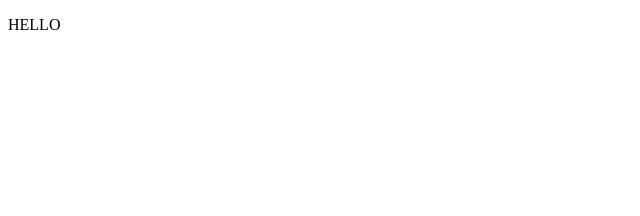
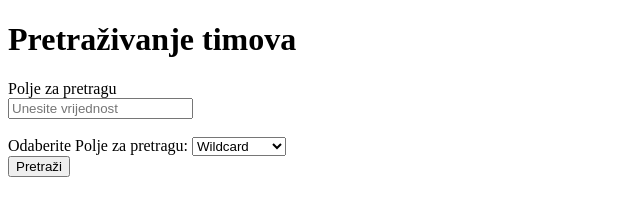
Before and after one commit to Stored824/OTRAC, a website: page database.html in a window 1280 px wide. Shown: the whole page, without its empty margins (0-640 px from the left). Drawn offline with Linux system fonts and the light colour scheme.

Commit message:
HTML file layouts

```diff
--- a/database.html
+++ b/database.html
@@ -14,5 +14,21 @@
     <meta name = "release date" content = "30.10.2022."/>
 </head>
 <body>
-    <p>HELLO</p>
+    <h1>Pretraživanje timova</h1>
+    <form>
+      <label for="lname">Polje za pretragu</label><br>
+      <input type="text" id="pretraga" name="pretraga" placeholder="Unesite vrijednost" ><br><br>
+      <label for="lname">Odaberite Polje za pretragu: </label>
+      <select id = "kategorija" name = "dropdown">
+        <option value = "Wildcard" selected>Wildcard</option>
+        <option value = "Name">Team Name</option>
+        <option value = "Country">Country</option>
+        <option value = "City">City</option>
+     </select>
+     <br/>
+      <input type="submit" value="Pretraži">
+    </form>
+
+
+
 </body>
```
Also changed, not shown: index.html (+17 -3 lines), style.css (added).
